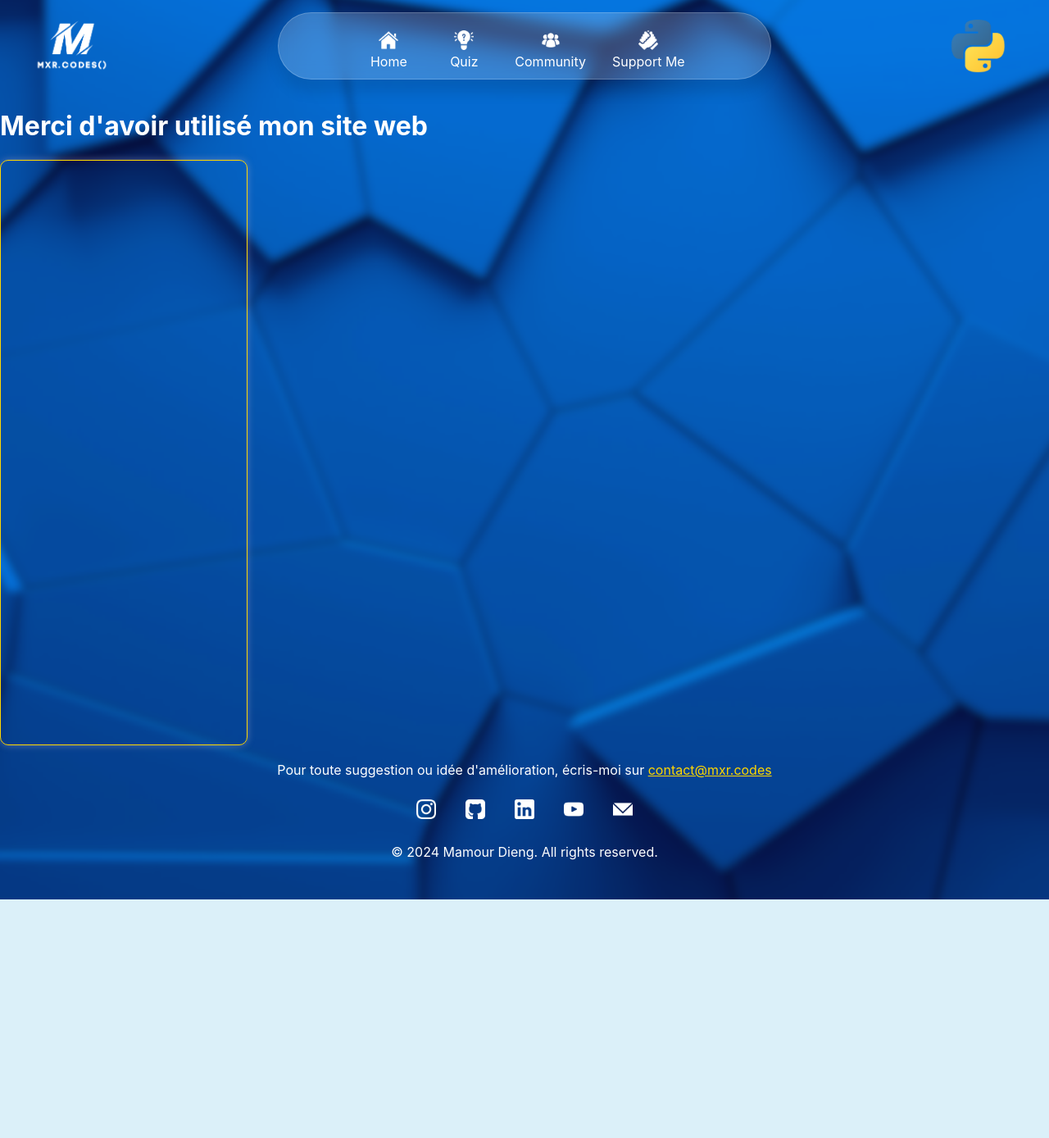
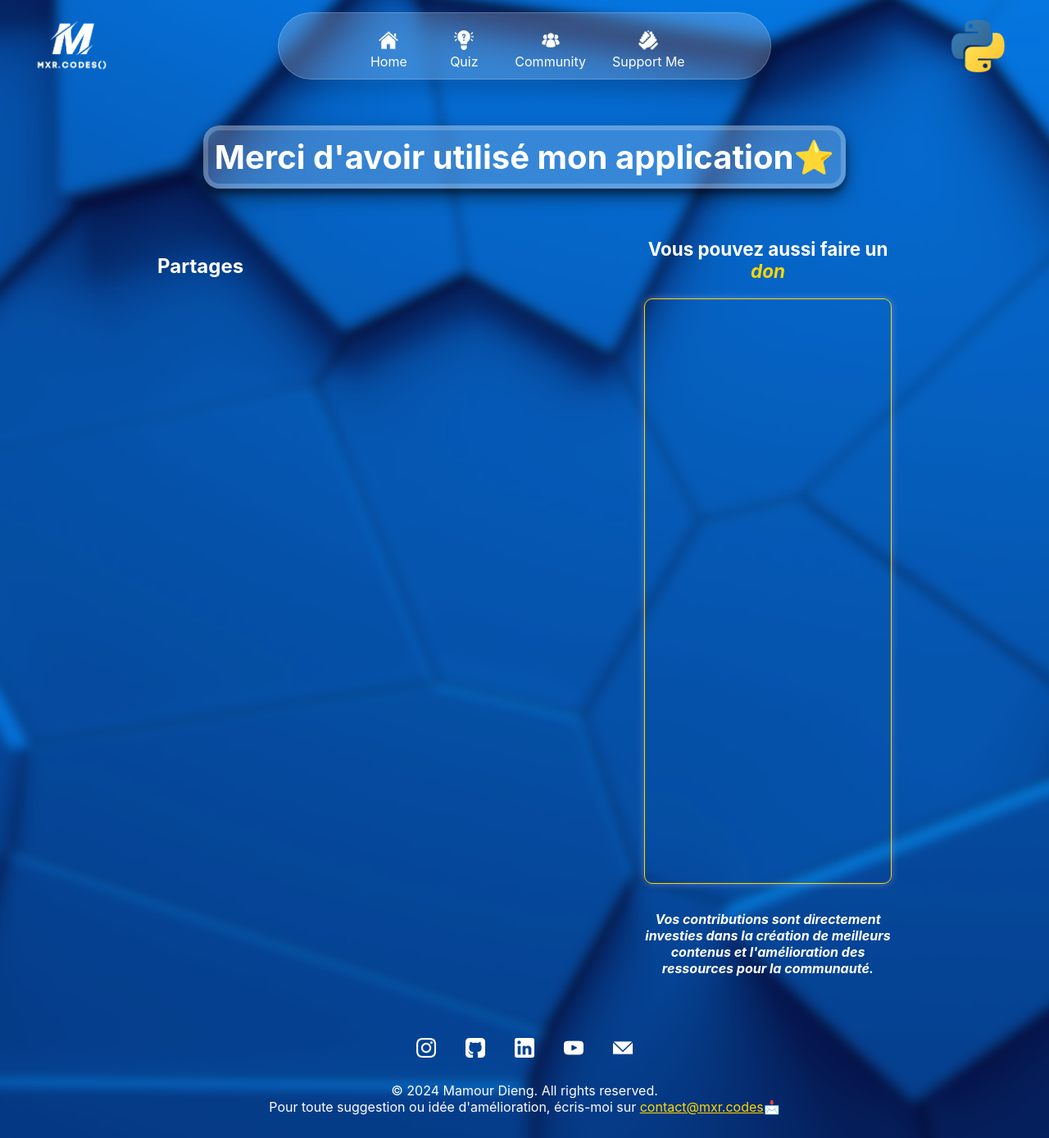
Before and after one commit to mamour-dx/learn-python-website, a React (Vite) app: page /support-me in a window 1280 px wide. Shown: the whole page at 82% size. Before the commit the page ends 1097 px from the top, so only its background shows below. Built offline with nearby package versions, Linux system fonts and the light colour scheme.

Commit message:
donation part done

```diff
--- a/src/pages/SupportMe/SupportMe.css
+++ b/src/pages/SupportMe/SupportMe.css
@@ -1,11 +1,57 @@
+h1 {
+    font-size: 2.5em;
+    margin-bottom: 1.5em;
+    margin-top: 1em;
+    border-radius: 20px;
+    padding: 8px;
+}
+.support-me {
+    display: flex;
+    align-items: center;
+    flex-direction: column;
+
+}
+.donate {
+    display: flex;
+    flex-direction: column;
+    align-items: center;
+    gap: 20px;
+    width: min-content;
+
+}
+.donation-cta {
+    text-align: center;
+    margin: 0;
+    font-size: 1.4rem;
+
+}
+.kofi-profile {
+    color: #ffd700;
+    font-style: italic;
+}
+.kofi-profile:hover {
+    text-decoration: underline;
+}
+.support-content {
+    display: flex;
+    flex-direction: row;
+    justify-content:space-between;
+    width: 70%;
+}
 #kofiframe {
   border-radius: 10px;
   border: 1.5px solid #ffd700;
   box-shadow: 0px 0px 10px rgba(186, 174, 210, 0.44);
 }
+.donation-info {
+    text-align: center;
+    font-style: italic;
+    font-size: 1rem;
+}
 
 .avis {
     text-align: center;
+    transform: translateY(600%);
 }
 .avis a {
     color: #ffd700;
--- a/src/pages/SupportMe/SupportMe.jsx
+++ b/src/pages/SupportMe/SupportMe.jsx
@@ -1,18 +1,28 @@
-// src/pages/Contact.js
 import React from 'react';
 import './SupportMe.css';
-
 const SupportMe = () => {
-  return <div>
-  <h1>Merci d'avoir utilisé mon site web</h1>
+  return (
+    <div className='support-me'>
+      <h1 className='glass'>Merci d'avoir utilisé mon application⭐️</h1>
+      <div className='support-content'>
+        <div className='Share'>
+          <h2>Partages</h2>
+        </div>
+        <div className='donate'>
+          <h2 className='donation-cta'>Vous pouvez aussi faire un <a href='https://ko-fi.com/mxrcodes' className='kofi-profile' target='_blank' rel="noopener noreferrer">don</a></h2>
           <iframe
             id="kofiframe"
             src="https://ko-fi.com/mxrcodes/?hidefeed=true&widget=true&embed=true&preview=true"
             title="mxrcodes"
             height="712"
+            className='zoom-in'
           />
-<p className='avis'>Pour toute suggestion ou idée d'amélioration, écris-moi sur <a href="mailto:contact@mxr.codes">contact@mxr.codes</a></p>
-</div>;
+          <h2 className='donation-info'>Vos contributions sont directement investies dans la création de meilleurs contenus et l'amélioration des ressources pour la communauté. </h2>
+        </div>
+      </div>
+      <p className='avis'>Pour toute suggestion ou idée d'amélioration, écris-moi sur <a href="mailto:contact@mxr.codes">contact@mxr.codes</a>📩</p>
+    </div>
+  );
 };
 
 export default SupportMe;
```
Lines whose indentation alone changed are shown as unchanged.
